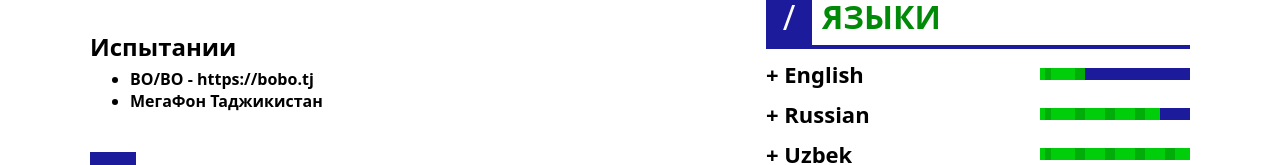
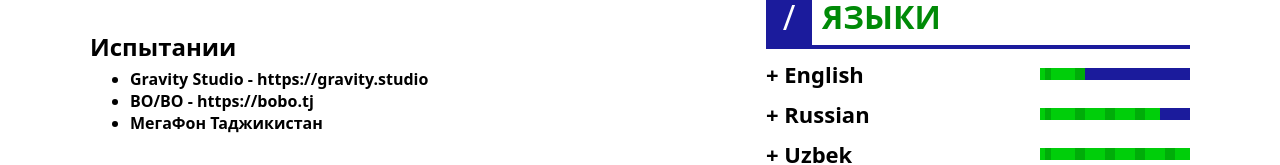
Before and after one commit to usmonabdullaev/Resume, a React (Create React App) app: page / in a window 1280 px wide. Shown: the part 748-913 px from the top of the page. Built offline with nearby package versions, Linux system fonts and the light colour scheme.

Commit message:
Many updates

```diff
--- a/src/data/LeftBlockData.js
+++ b/src/data/LeftBlockData.js
@@ -35,6 +35,7 @@ const LeftBlockData = [
         text: "",
         date: "",
         list: [
+          "Gravity Studio - https://gravity.studio",
           "BO/BO - https://bobo.tj",
           "МегаФон Таджикистан",
         ],
```
